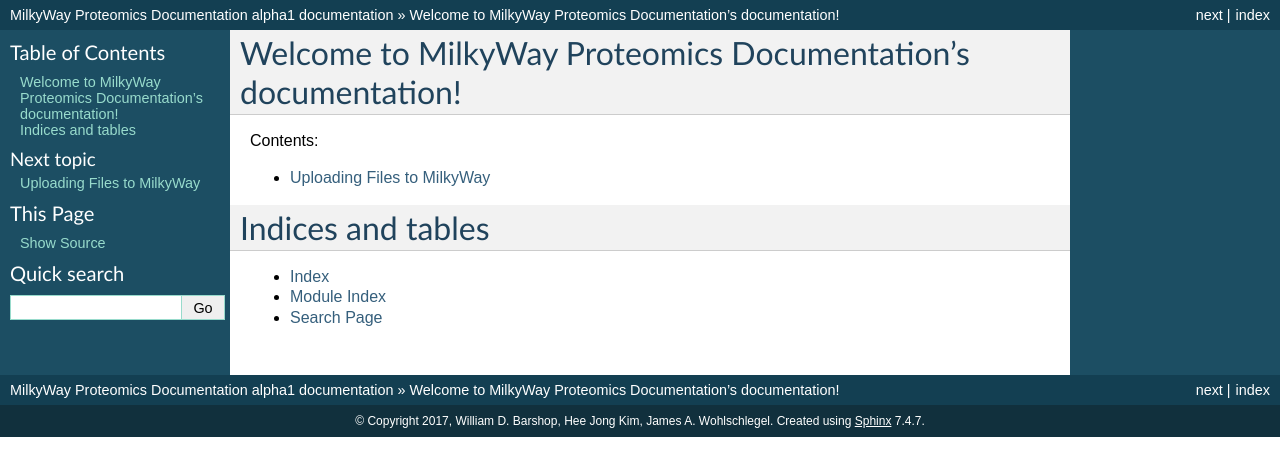
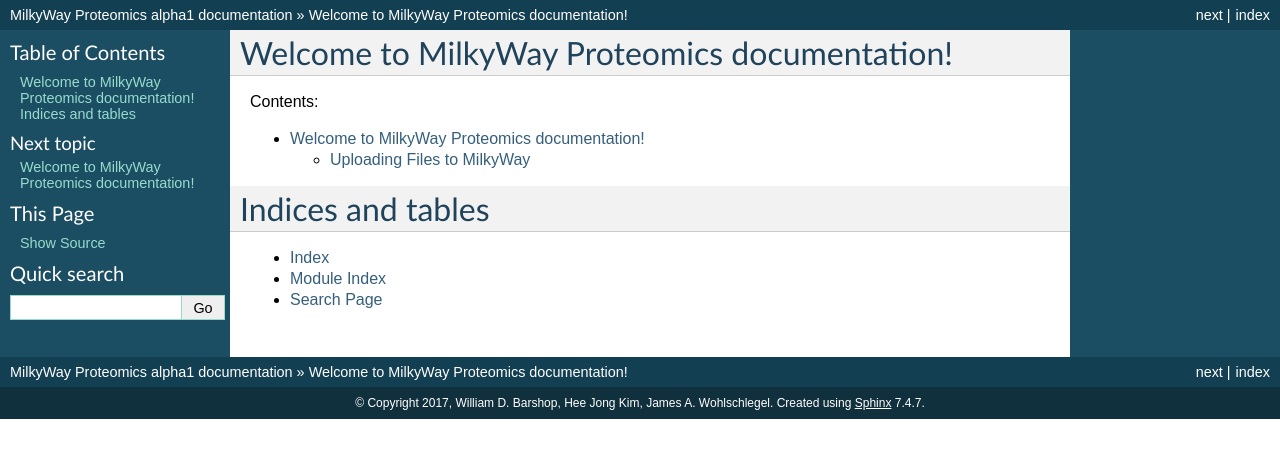
Before and after one commit to williambarshop/milkyway_compose, a Sphinx documentation site: the page built from docs/index.rst, in a window 1280 px wide. Shown: the top 476 px of the page. Built offline with Sphinx 7.4.7, drawn with Linux system fonts in a browser that asks for light colours.

Commit message:
Tweaks...

```diff
--- a/docs/conf.py
+++ b/docs/conf.py
@@ -1,6 +1,6 @@
 # -*- coding: utf-8 -*-
 #
-# MilkyWay Proteomics Documentation documentation build configuration file, created by
+# MilkyWay Proteomics documentation build configuration file, created by
 # sphinx-quickstart on Wed Nov  8 15:59:51 2017.
 #
 # This file is execfile()d with the current directory set to its
@@ -46,7 +46,7 @@
 master_doc = 'index'
 
 # General information about the project.
-project = u'MilkyWay Proteomics Documentation'
+project = u'MilkyWay Proteomics'
 copyright = u'2017, William D. Barshop, Hee Jong Kim, James A. Wohlschlegel'
 author = u'William D. Barshop, Hee Jong Kim, James A. Wohlschlegel'
 
@@ -115,7 +115,7 @@
 # -- Options for HTMLHelp output ------------------------------------------
 
 # Output file base name for HTML help builder.
-htmlhelp_basename = 'MilkyWayProteomicsDocumentationdoc'
+htmlhelp_basename = 'MilkyWayProteomicsdoc'
 
 
 # -- Options for LaTeX output ---------------------------------------------
@@ -142,7 +142,7 @@
 # (source start file, target name, title,
 #  author, documentclass [howto, manual, or own class]).
 latex_documents = [
-    (master_doc, 'MilkyWayProteomicsDocumentation.tex', u'MilkyWay Proteomics Documentation Documentation',
+    (master_doc, 'MilkyWayProteomics.tex', u'MilkyWay Proteomics Documentation',
      u'William D. Barshop, Hee Jong Kim, James A. Wohlschlegel', 'manual'),
 ]
 
@@ -152,7 +152,7 @@
 # One entry per manual page. List of tuples
 # (source start file, name, description, authors, manual section).
 man_pages = [
-    (master_doc, 'milkywayproteomicsdocumentation', u'MilkyWay Proteomics Documentation Documentation',
+    (master_doc, 'milkywayproteomics', u'MilkyWay Proteomics Documentation',
      [author], 1)
 ]
 
@@ -163,7 +163,7 @@
 # (source start file, target name, title, author,
 #  dir menu entry, description, category)
 texinfo_documents = [
-    (master_doc, 'MilkyWayProteomicsDocumentation', u'MilkyWay Proteomics Documentation Documentation',
-     author, 'MilkyWayProteomicsDocumentation', 'One line description of project.',
+    (master_doc, 'MilkyWayProteomics', u'MilkyWay Proteomics Documentation',
+     author, 'MilkyWayProteomics', 'One line description of project.',
      'Miscellaneous'),
 ]
--- a/docs/index.rst
+++ b/docs/index.rst
@@ -3,7 +3,7 @@
    You can adapt this file completely to your liking, but it should at least
    contain the root `toctree` directive.
 
-Welcome to MilkyWay Proteomics Documentation's documentation!
+Welcome to MilkyWay Proteomics documentation!
 =============================================================
 
 .. toctree::
--- a/docs/uploading-files.rst
+++ b/docs/uploading-files.rst
@@ -1,3 +1,6 @@
+Welcome to MilkyWay Proteomics documentation!
+=============================================================
+
 ############
 Uploading Files to MilkyWay
 ############
```
Also changed, not shown: 9 other files.
